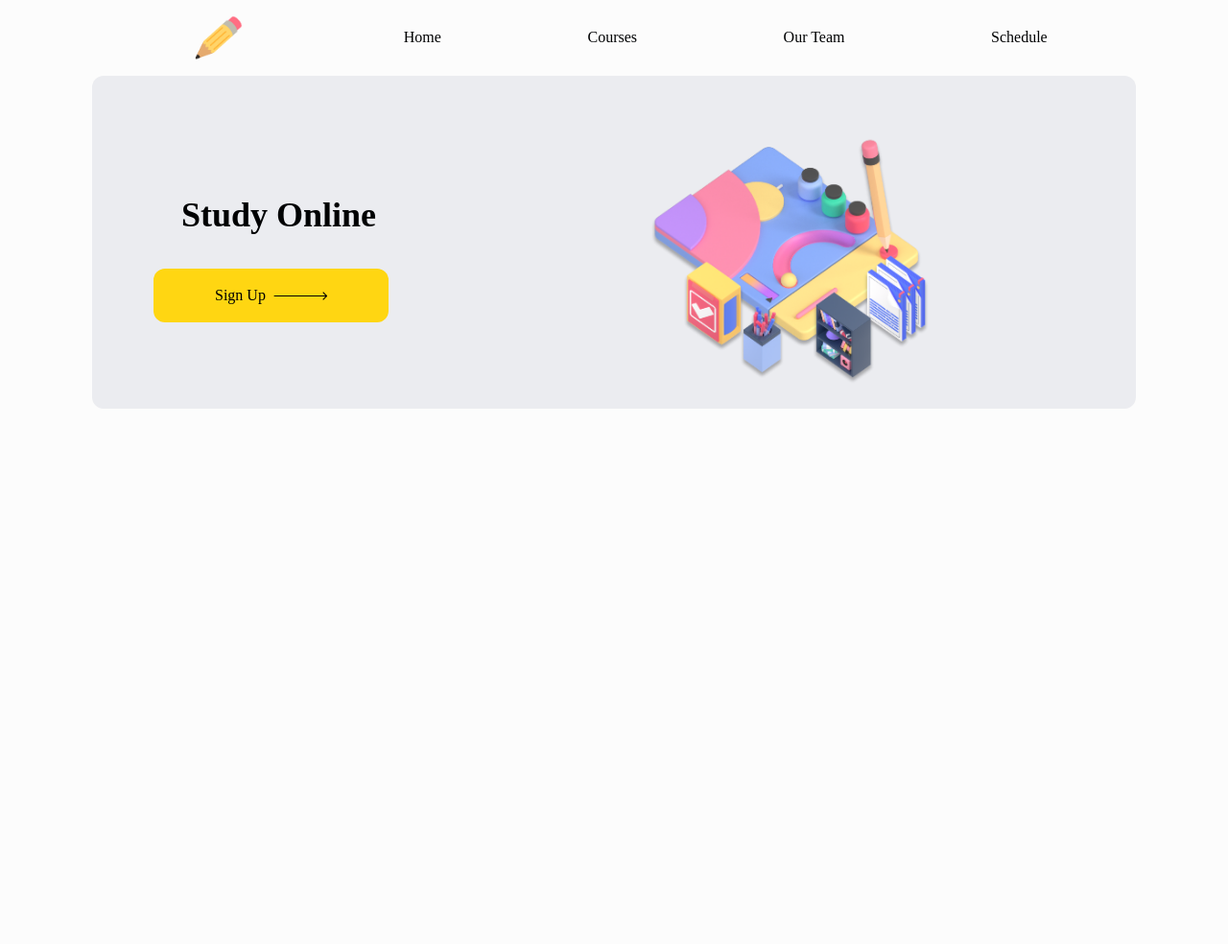
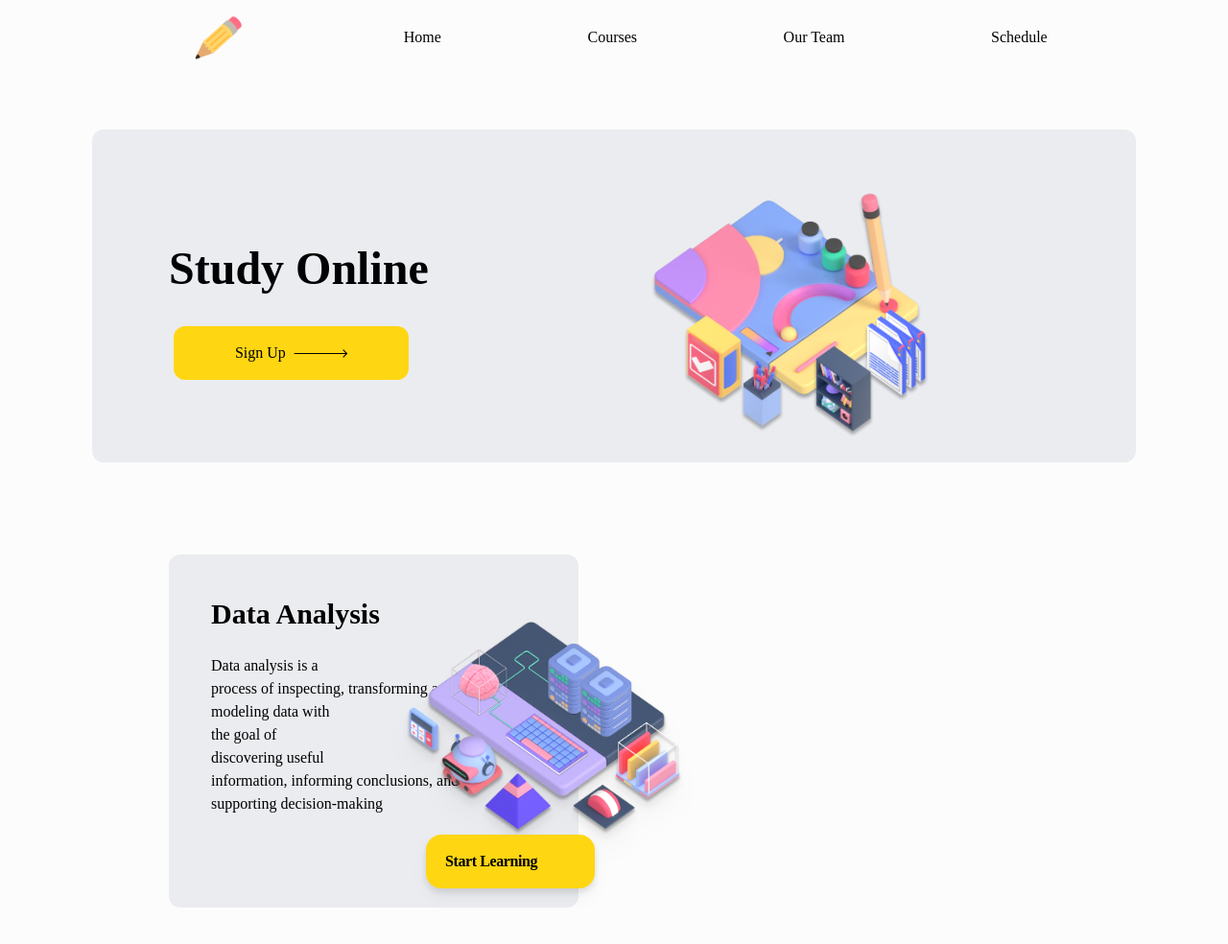
Before and after one commit to ivvva/edu-dummy, a website: page index.html in a window 1280 px wide. Shown: the whole page at 96% size. Before the commit the page ends 800 px from the top, so only its background shows below. Drawn offline with Linux system fonts and the light colour scheme; a web font is replaced by a local one.

Commit message:
section 2 50% done

```diff
--- a/index.html
+++ b/index.html
@@ -16,9 +16,7 @@
     <title>Edu Project Dummy</title>
   </head>
   <body class="bg-[#FCFCFC] font-trispace">
-    <nav
-      class="flex items-center justify-around mx-28 text-[#010203]"
-    >
+    <nav class="flex items-center justify-around mx-28 text-[#010203]">
       <div class="w-20">
         <img src="/assets/logo-dummy.png" />
       </div>
@@ -28,13 +26,15 @@
       <a href="#">Schedule</a>
     </nav>
     <section
-      class="flex items-center justify-between bg-[#EBECF0] mx-24 rounded-xl"
+      class="flex items-center justify-between bg-[#EBECF0] mx-24 rounded-xl my-14"
     >
       <div class="flex items-center flex-col">
-        <h1 class="text-[#010203] font-bold text-4xl ml-20 my-9">
+        <h1 class="text-[#010203] font-bold text-5xl ml-20 my-9">
           Study Online
         </h1>
-        <button class="bg-[#FFD612] h-14 px-16 rounded-xl bottom-5 flex justify-around items-center ml-16 font-medium">
+        <button
+          class="bg-[#FFD612] h-14 px-16 rounded-xl bottom-5 flex justify-around items-center ml-16 font-medium"
+        >
           Sign Up
           <img src="assets/arrow-right.png" class="w-14 ml-2" />
         </button>
@@ -43,5 +43,28 @@
         <img src="assets/school.png" />
       </div>
     </section>
+
+    <section>
+      <div
+        class="bg-[#EBECF0] w-1/3 mx-44 rounded-xl relative m-14 p-11 items-center justify-start h-[23rem] my-24"
+      >
+        <h1 class="font-bold text-3xl mb-6">Data Analysis</h1>
+        <div class="w-[80%] mr-44 absolute left-56 bottom-10">
+          <img class="drop-shadow-xl" src="assets/data.png" />
+        </div>
+        <h2>
+          Data analysis is a <br />
+          process of inspecting, transforming and <br />
+          modeling data with <br />
+          the goal of <br />
+          discovering useful<br />
+          information, informing conclusions, and <br />supporting
+          decision-making
+        </h2>
+        <button class="bg-[#FFD612] h-14 p-5 flex items-center rounded-2xl font-semibold tracking-tight drop-shadow-lg w-44 ml-56 mt-5">
+          Start Learning
+        </button>
+      </div>
+    </section>
   </body>
 </html>
```
Also changed, not shown: assets/data.png (added), css/main.css.
